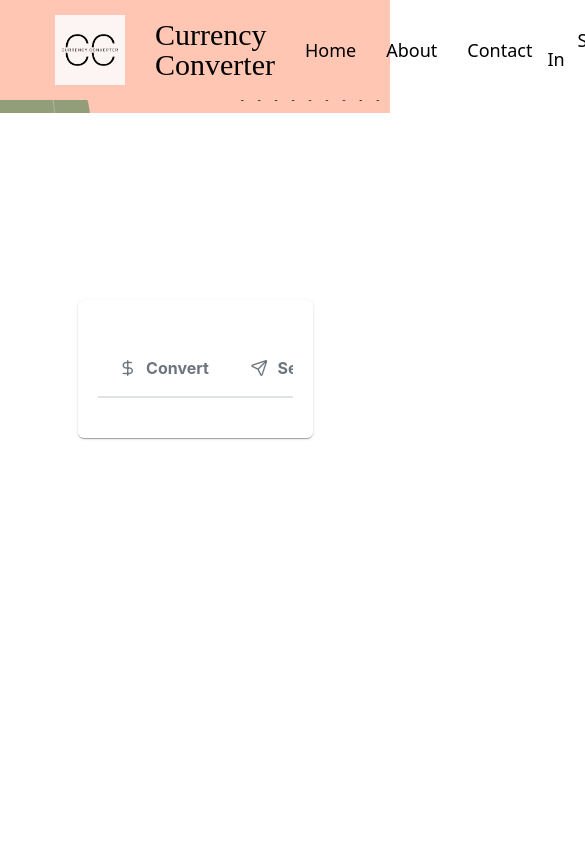
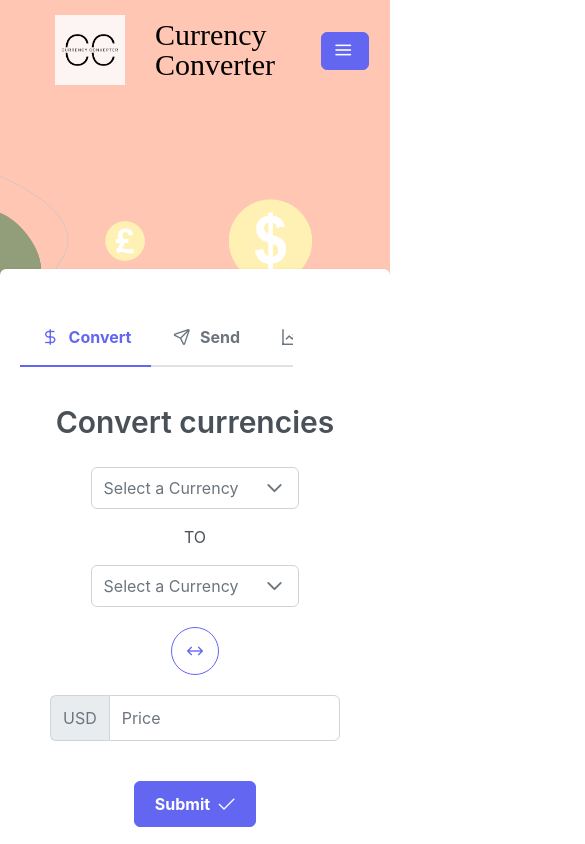
Before and after one commit to MSamiDev/currency-converter-react, a React (Create React App) app: page / in a window 390 px wide. Shown: the top 844 px of the page, 585 px wide, since content can reach past the window. Built offline with nearby package versions, Linux system fonts and the light colour scheme.

Commit message:
Made Responsive

```diff
--- a/src/assets/scss/components/_convert.scss
+++ b/src/assets/scss/components/_convert.scss
@@ -40,3 +40,53 @@
         }
     }
 }
+
+
+@media (max-width: 992px) {
+    .convertContainer {
+        height: 600px;
+        display: flex;
+        justify-content: center;
+        align-items: center;
+        flex-direction: column;
+
+
+        .convertForm {
+            display: flex;
+            justify-content: center;
+            align-items: center;
+            flex-direction: column;
+
+            h1{
+                font-size: 30px;
+                font-weight: 600;
+                margin-bottom: 10px;
+            }
+
+            .convertInput {
+                display: flex;
+                flex-direction: column;
+                justify-content: center;
+                align-items: center;
+
+                .currency {
+                    display: flex;
+                    justify-content: center;
+                    align-items: center;
+                    flex-direction: column;
+
+                    .dropdown{
+                        margin: 20px 30px 20px 30px;
+                    }
+                }
+                .amount{
+                    margin: 20px 30px 20px 30px;
+                }
+                .submit{
+                    margin: 20px 30px 20px 30px;
+                }
+
+            }
+        }
+    }
+}
--- a/src/assets/scss/components/_converter.scss
+++ b/src/assets/scss/components/_converter.scss
@@ -10,3 +10,18 @@
     }
 
 }
+
+@media (max-width: 992px){
+    .card{
+        display: flex;
+        justify-content:center;
+        align-items: center;
+        position: relative;
+        top: -50vh;
+
+        .tabMenu{
+            width: 70vw;
+        }
+
+    }
+}
--- a/src/assets/scss/components/_header.scss
+++ b/src/assets/scss/components/_header.scss
@@ -3,32 +3,86 @@
     width: 100vw;
     background-color: #FFC6B4;
 
+
+    // ===================================================
+
+
+
+    .button{position: absolute;
+
+        display: none;
+        top: 2rem;
+        right: calc(20px + 0.2vw);
+        padding: 0.5rem;
+        z-index: 2;
+        .p-button{
+            color: black;
+
+        }
+
+    }
+
+
+    @media (max-width: 992px) {
+        .button{
+            display: block;
+        }
+        .container {
+            display: flex;
+            align-items: center;
+            justify-content: space-between;
+            width: 100vw;
+            padding: 10px 40px 10px 40px;
+            .menu{
+
+                display: none;
+            }
+            .login{
+                display: none;
+            }
+
+
+        }
+
+
+      }
+
+
+    // ======================================
+
     .container {
+
         display: flex;
         align-items: center;
         justify-content: space-between;
         width: 100vw;
         padding: 10px 40px 10px 40px;
+
         .logoContainer {
             display: flex;
             align-items: center;
+
             img {
                 margin: 5px 15px 5px 15px;
                 height: 70px;
             }
+
             h2 {
                 margin: 5px 15px 5px 15px;
                 font-size: 30px;
             }
         }
+
         .menu {
             ul {
                 display: flex;
                 align-items: center;
+
                 li {
                     margin: 5px 15px 5px 15px;
                     font-size: 18px;
                     font-family: system-ui, -apple-system, BlinkMacSystemFont, 'Segoe UI', Roboto, Oxygen, Ubuntu, Cantarell, 'Open Sans', 'Helvetica Neue', sans-serif;
+
                     a {
                         text-decoration: none;
                         color: black;
@@ -36,6 +90,7 @@
                 }
             }
         }
+
         .login {
             a {
                 text-decoration: none;
@@ -45,7 +100,8 @@
                 margin: 5px 10px 5px 10px;
                 padding: 10px 20px 10px 20px;
             }
-            .register{
+
+            .register {
                 background-color: rgb(248, 235, 203);
                 border-radius: 10px;
             }
--- a/src/assets/scss/components/_home.scss
+++ b/src/assets/scss/components/_home.scss
@@ -1,8 +1,18 @@
 .coverContainer{
-    height: 400px;
+    height: 70vh;
     overflow: hidden;
     img{
         width: 100vw;
-        margin-top: -300px;
+        margin-top: -40vh;
     }
 }
+@media (max-width: 992px){
+    .coverContainer{
+        height: 70vh;
+        overflow: hidden;
+        img{
+            width: 150vw;
+            margin-top: -5vh;
+        }
+    }
+}
--- a/src/components/converter.jsx
+++ b/src/components/converter.jsx
@@ -5,7 +5,7 @@ import Convert from './convert';
 
 const Converter = () => {
 
-    const [activeIndex, setActiveIndex] = useState(3);
+    const [activeIndex, setActiveIndex] = useState(0);
 
 
     // if (activeIndex == 0 ) {
--- a/src/components/header.jsx
+++ b/src/components/header.jsx
@@ -1,7 +1,53 @@
 // import { Menubar } from 'primereact/menubar';
+import { useRef } from 'react';
+
 import logo from '../assets/images/logo.png'
+import { Menu } from 'primereact/menu';
+import { Button } from 'primereact/button';
+import { Toast } from 'primereact/toast';
 
 const Header = () => {
+
+
+   const menu = useRef(null);
+   const toast = useRef(null);
+   const items = [
+      {
+         label: 'Menu',
+         items: [
+            {
+               label: 'Home',
+               url: 'https://reactjs.org/'
+            },
+            {
+               label: 'About',
+               url: 'https://reactjs.org/'
+            },
+
+            {
+               label: 'Contact',
+               url: 'https://reactjs.org/'
+            },
+
+         ]
+      },
+      {
+         label: 'Sign Up',
+         items: [
+
+            {
+               label: 'Sign In',
+               url: 'https://reactjs.org/'
+            },
+            {
+               label: 'Register',
+               url: 'https://reactjs.org/'
+            }
+         ]
+      }
+   ];
+
+
    return (
       <>
          <div className="header">
@@ -25,7 +71,10 @@ const Header = () => {
                   <a href="/">Sign In</a>
                   <a href="/" className="register">Register</a>
                </div>
+
             </div>
+            <Menu model={items} popup ref={menu} id="popup_menu" />
+            <Button icon="pi pi-bars" onClick={(event) => menu.current.toggle(event)} aria-controls="popup_menu" aria-haspopup className='button' />
 
          </div>
       </>
```
